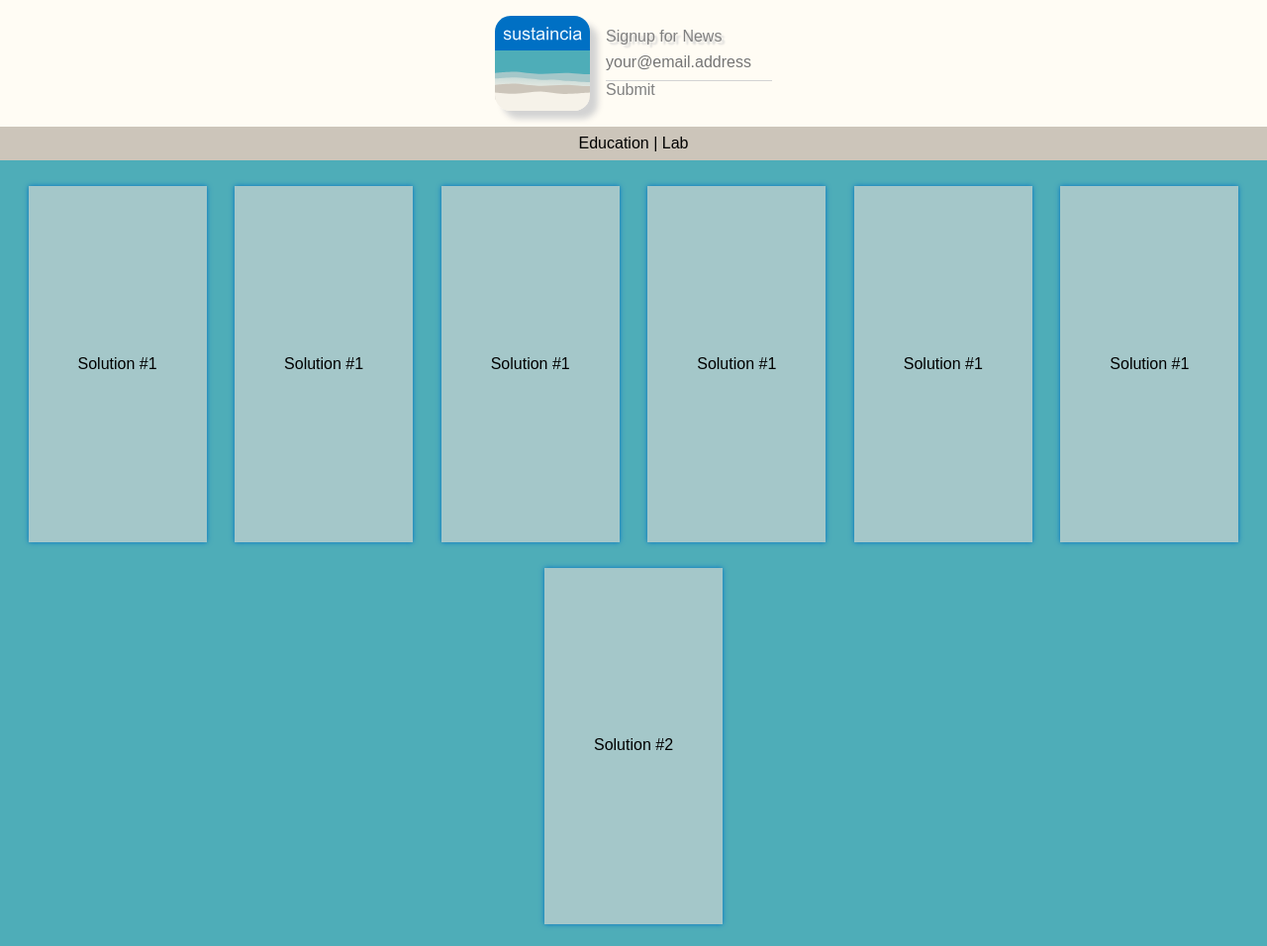
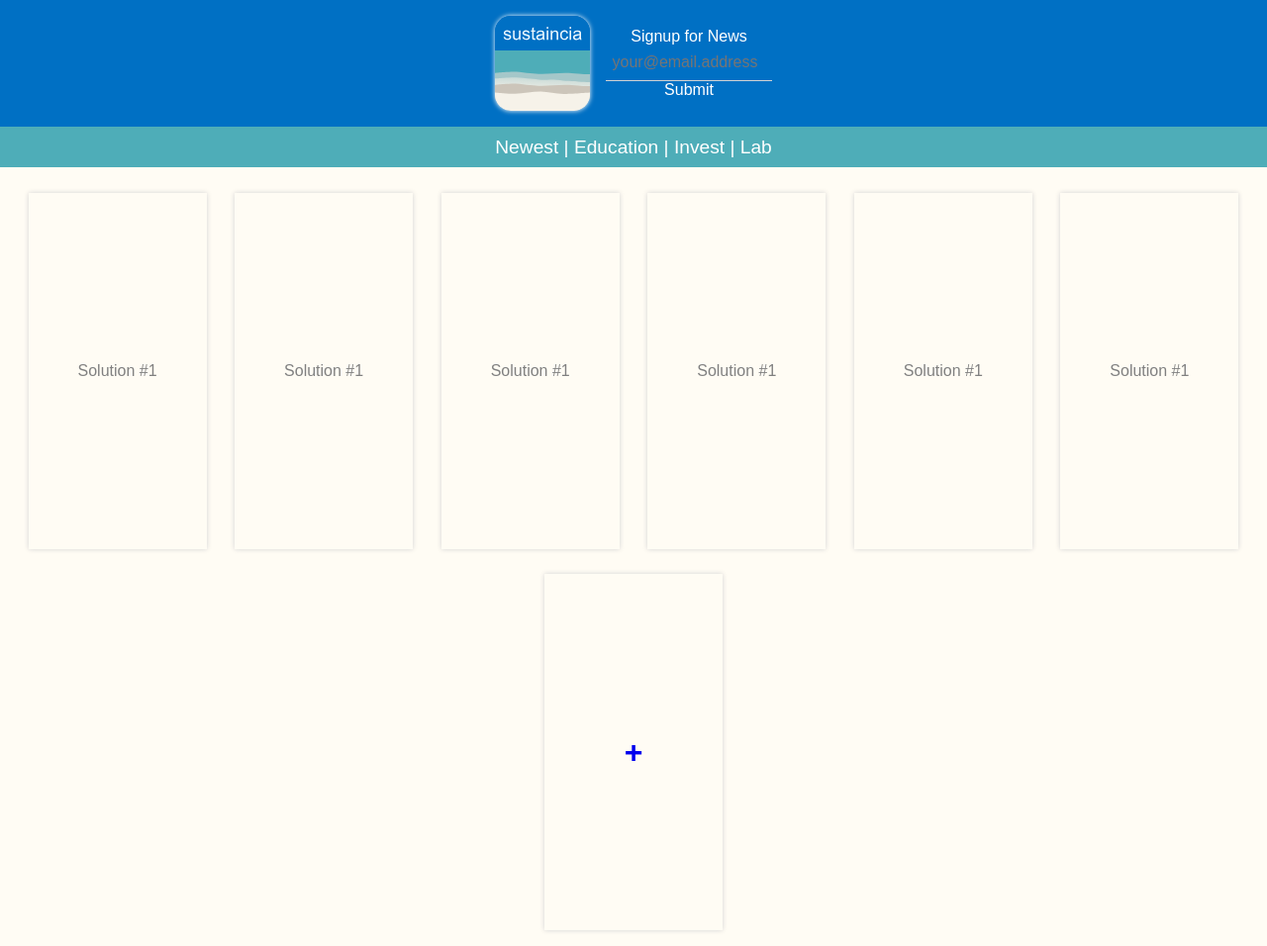
Before and after one commit to whoisterencelee/sus-tain-cia_com, a plain HTML site: page index.html in a window 1280 px wide. Shown: the top 956 px of the page at 99% size. Drawn offline with nearby package versions, Linux system fonts and the light colour scheme.

Commit message:
fliped the theme, added submit page

```diff
--- a/index.html
+++ b/index.html
@@ -17,49 +17,49 @@
   <meta name="theme-color" content="#fafafa">
 </head>
 
-<body style="background:#FFFCF4;font-family:Arial;color:grey;margin:0;">
+<body style="background:#FFFCF4;font-family:Arial;margin:0;color:grey;">
   <!--[if IE]>
     <p class="browserupgrade">You are using an <strong>outdated</strong> browser. Please <a href="https://browsehappy.com/">upgrade your browser</a> to improve your experience and security.</p>
   <![endif]-->
 
 	<style>
-	div {display:flex;flex-direction:row;justify-content:center;align-items:center;}
+	div {display:flex;flex-direction:column;justify-content:center;align-items:center;}
 	</style>
 
 	<!-- header -->
-	<div style="text-shadow:3px 3px 2px lightgrey;color:grey;margin:1em;">
+	<div style="background:#0070c4;color:white;padding:1em;text-align:center;flex-direction:row;">
 
-		<img src='sustaincia.svg' alt="Sustaincia" style="width:96px;height:96px;box-shadow:8px 8px 6px 0px lightgrey;border-radius:1em;margin-right:1em;"></img><br />
+		<img src='sustaincia.svg' alt="Sustaincia" style="width:96px;height:96px;box-shadow:0px 0px 5px 0px white;border-radius:1em;margin-right:1em;"></img><br />
 
 		<!--<h1>Open Sustainable Platform for Everyone</h1> -->
 
 		<div>
 			<style>.hpot {display:none;}
-			form input {background:transparent;color:grey;border:0px;padding:0;}
+			form input {background:transparent;border:0px;padding:0;}
 			</style>
 
 			<form method="POST" action="https://formspree.io/sustaincia@gmail.com">
 			<div class="hpot"><label>Sustaincia Open Sustainable Platform for Everyone<input name="_gotcha"></label></div>
 			<label>Signup for News<br />
-			<input type="email" style="border-bottom:1px solid lightgrey;padding:0.5em;padding-left:0em;max-width:10em;" placeholder="your@email.address" name="news subscriber" required></input>
+			<input type="email" style="text-align:center;color:white;border-bottom:1px solid lightgrey;padding:0.5em;padding-left:0em;max-width:10em;" placeholder="your@email.address" name="news subscriber" required></input>
 			</label>
 			<br />
-			<input style="margin:0;" type="submit" value="Submit"></input>
+			<input style="margin:0;color:white;" type="submit" value="Submit"></input>
 			</form>
 		</div>
 
 	</div>
 
 	<!-- banner -->
-	<div style="background:#ccc5ba;color:black;padding:0.5em;">
-		Education | Lab
+	<div style="background:#4eadb8;color:white;font-size:1.2em;padding:0.5em;">
+		Newest | Education | Invest | Lab
 	</div>
 
 	<!-- hot list -->
-	<div style="flex-grow:1;flex-wrap:wrap;background:#4eadb8;justify-content:space-evenly;padding:1vw;">
+	<div style="flex-grow:1;flex-wrap:wrap;flex-direction:row;justify-content:space-evenly;padding:1vw;">
 
 		<style>
-		div.solution {color:black;background:#a4c7c9;width:45vw;height:90vw;max-width:180px;max-height:360px;margin:1vw;box-shadow:0px 0px 5px 0px #0070c4;}
+		div.solution {width:45vw;height:90vw;max-width:180px;max-height:360px;margin:1vw;box-shadow:0px 0px 5px 0px lightgrey;}
 		</style>
 
 		<div class="solution"> Solution #1 </div>
@@ -68,9 +68,11 @@
 		<div class="solution"> Solution #1 </div>
 		<div class="solution"> Solution #1 </div>
 		<div class="solution"> Solution #1 </div>
+		<a style="text-decoration:none" href="submit.html">
 		<div class="solution">
-		Solution #2
+		<h1>+</h1>
 		</div>
+		</a>
 	</div>
 
 </body>
```
Also changed, not shown: submit.html (added, +86 -0 lines).
